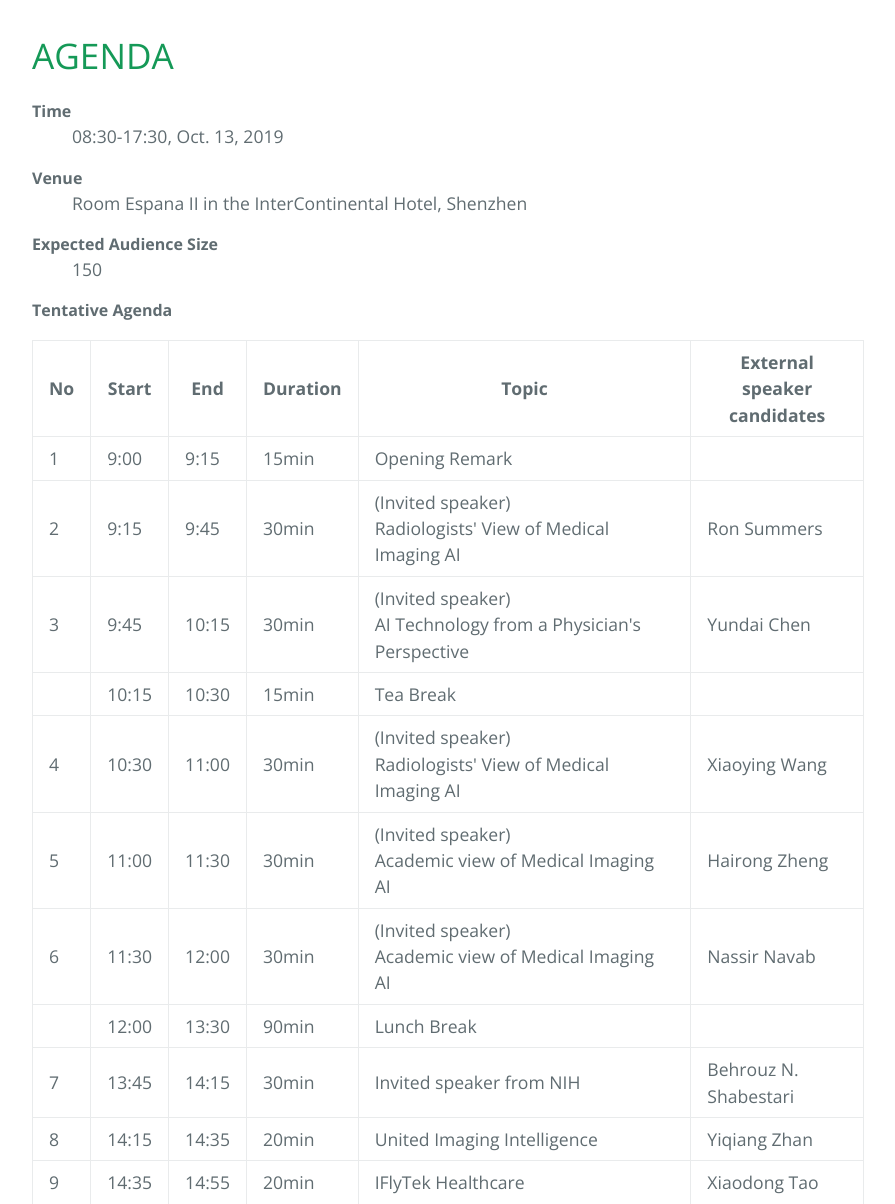
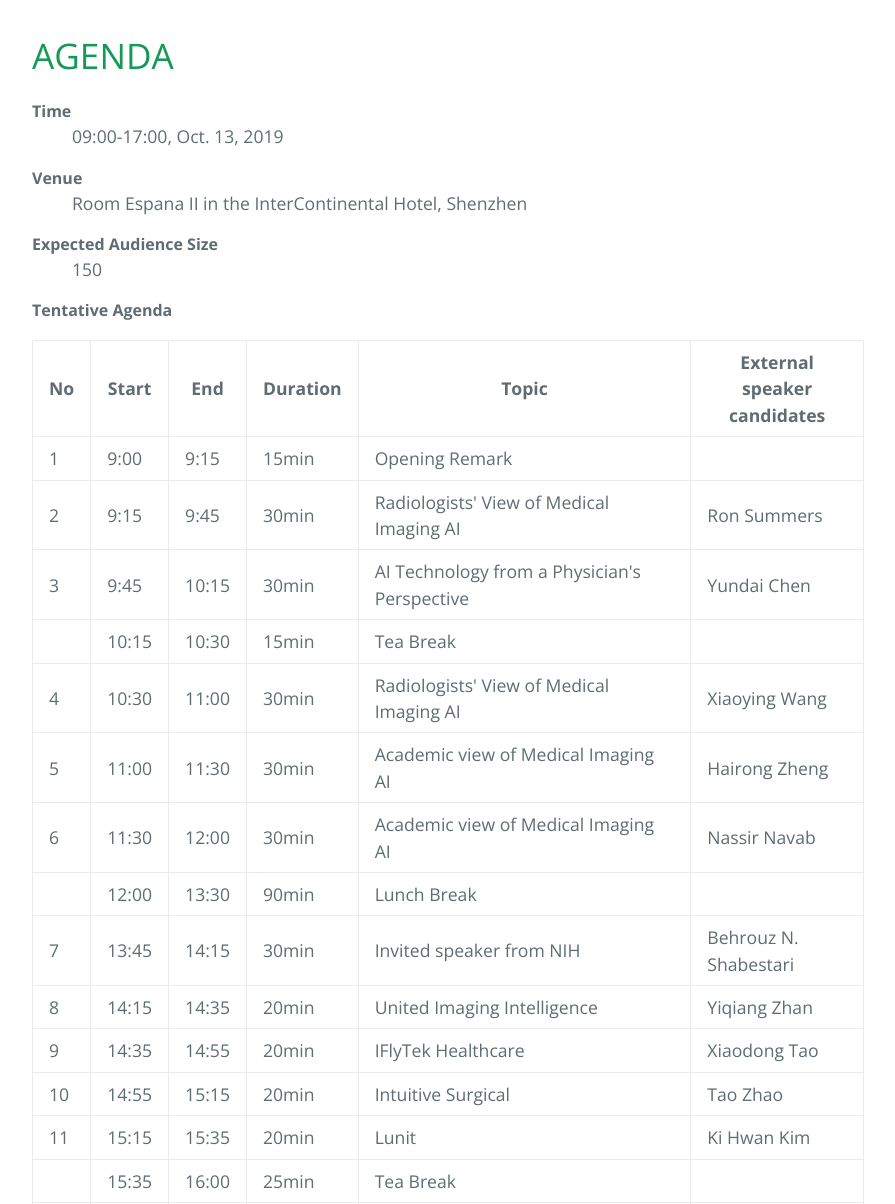
Before and after one commit to uiilab/uiilab.github.io, a website: page index.html in a window 1280 px wide. Shown: the part 2351-3555 px from the top of the page, without its empty margins (192-1087 px from the left). Drawn offline with nearby package versions, Linux system fonts and the light colour scheme.

Commit message:
Update index.html

```diff
--- a/index.html
+++ b/index.html
@@ -50,7 +50,7 @@
       <a id="user-content-header-AGENDA" class="anchor" href="#header-AGENDA" aria-hidden="true"><span class="octicon octicon-link"></span></a>AGENDA</h1>
       <dl>
         <dt>Time</dt>
-        <dd>08:30-17:30, Oct. 13, 2019</dd>
+        <dd>09:00-17:00, Oct. 13, 2019</dd>
         <dt>Venue</dt>
         <dd>Room Espana II in the InterContinental Hotel, Shenzhen</dd>
         <dt>Expected Audience Size</dt>
@@ -67,22 +67,22 @@
         <td>1</td><td>9:00</td><td>9:15</td><td>15min</td><td>Opening Remark</td><td></td>
         </tr>
         <tr>
-        <td>2</td><td>9:15</td><td>9:45</td><td>30min</td><td>(Invited speaker)<br>Radiologists' View of Medical Imaging AI</td><td>Ron Summers</td>
+        <td>2</td><td>9:15</td><td>9:45</td><td>30min</td><td>Radiologists' View of Medical Imaging AI</td><td>Ron Summers</td>
         </tr>
         <tr>
-        <td>3</td><td>9:45</td><td>10:15</td><td>30min</td><td>(Invited speaker)<br>AI Technology from a Physician's Perspective</td><td>Yundai Chen</td>
+        <td>3</td><td>9:45</td><td>10:15</td><td>30min</td><td>AI Technology from a Physician's Perspective</td><td>Yundai Chen</td>
         </tr>
         <tr>
         <td></td><td>10:15</td><td>10:30</td><td>15min</td><td>Tea Break</td><td></td>
         </tr>
         <tr>
-        <td>4</td><td>10:30</td><td>11:00</td><td>30min</td><td>(Invited speaker)<br>Radiologists' View of Medical Imaging AI</td><td>Xiaoying Wang</td>
+        <td>4</td><td>10:30</td><td>11:00</td><td>30min</td><td>Radiologists' View of Medical Imaging AI</td><td>Xiaoying Wang</td>
         </tr>
         <tr>
-        <td>5</td><td>11:00</td><td>11:30</td><td>30min</td><td>(Invited speaker)<br>Academic view of Medical Imaging AI</td><td>Hairong Zheng</td>
+        <td>5</td><td>11:00</td><td>11:30</td><td>30min</td><td>Academic view of Medical Imaging AI</td><td>Hairong Zheng</td>
         </tr>
         <tr>
-        <td>6</td><td>11:30</td><td>12:00</td><td>30min</td><td>(Invited speaker)<br>Academic view of Medical Imaging AI</td><td>Nassir Navab</td>
+        <td>6</td><td>11:30</td><td>12:00</td><td>30min</td><td>Academic view of Medical Imaging AI</td><td>Nassir Navab</td>
         </tr>
         <tr>
         <td></td><td>12:00</td><td>13:30</td><td>90min</td><td>Lunch Break</td><td></td>
```
